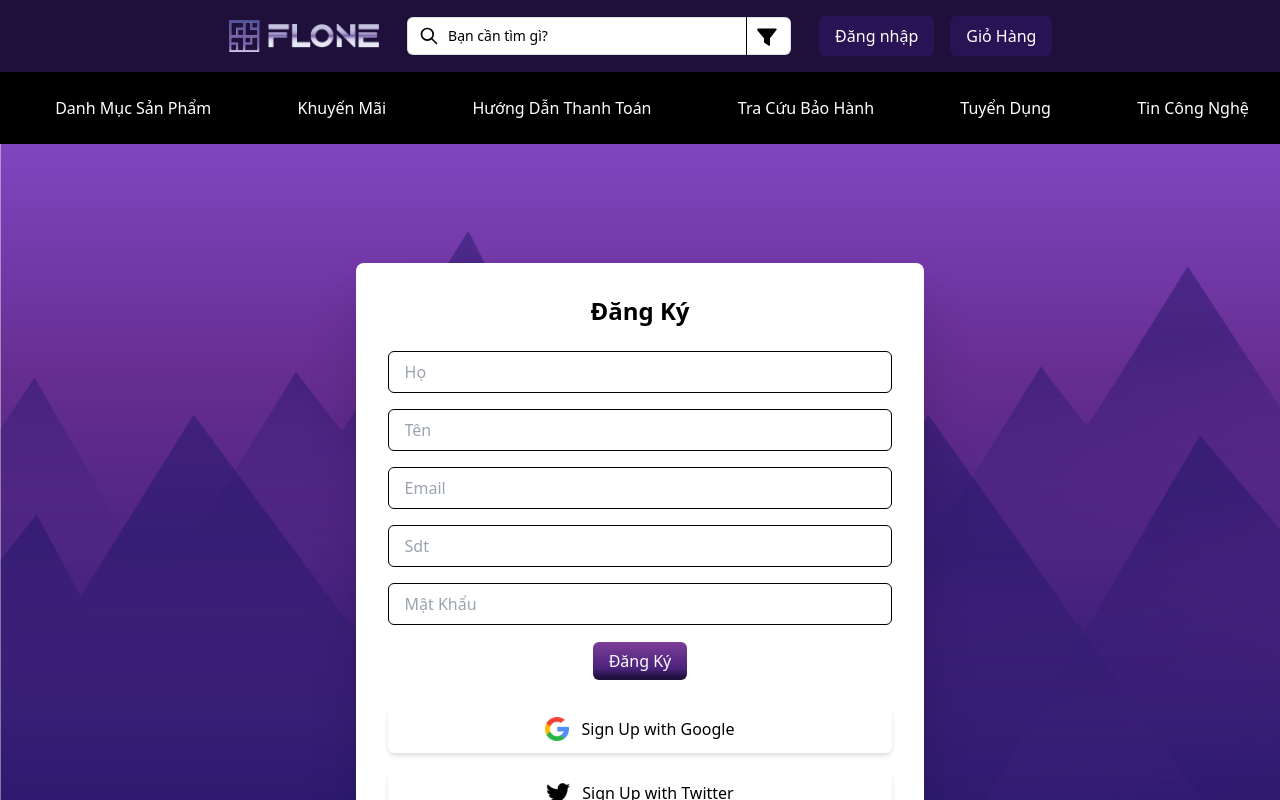
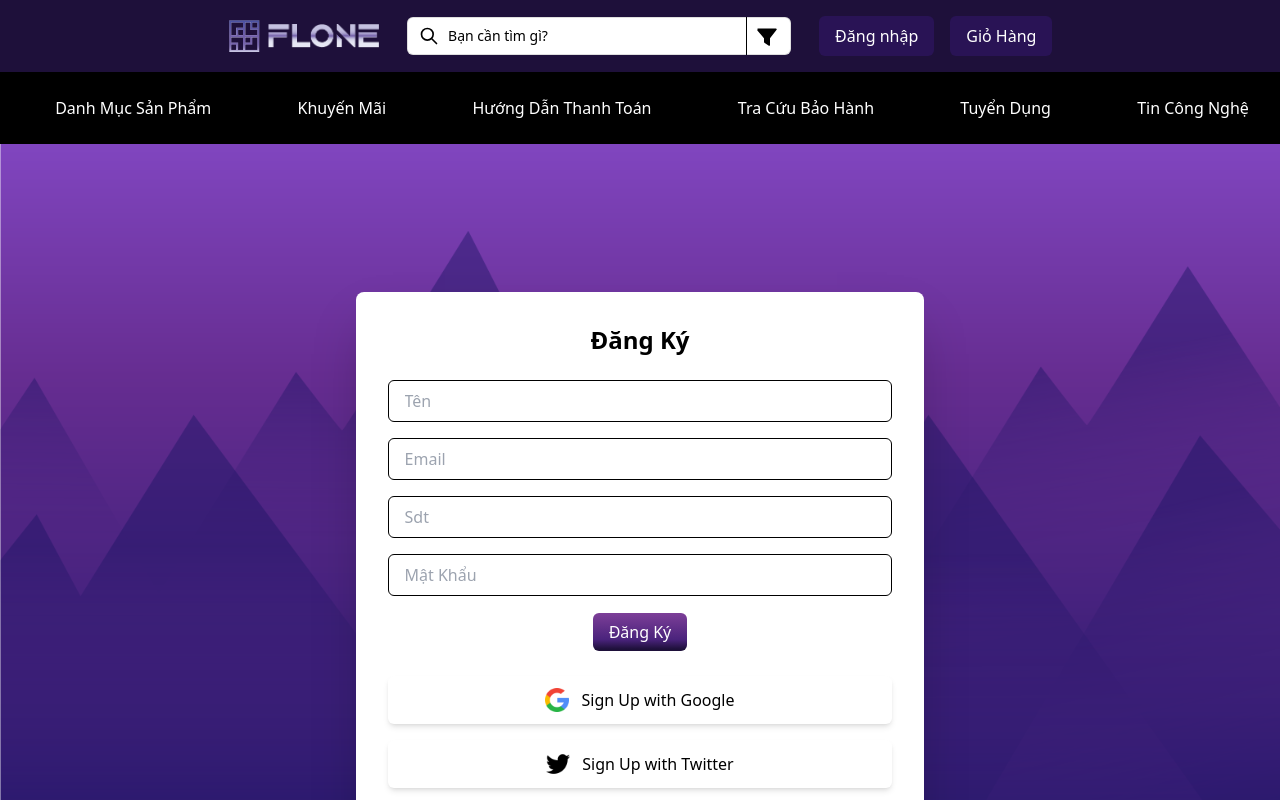
Before and after one commit to Yuta3108/Web-Flone, a React (Vite) app: page /dangky in a window 1280 px wide. Shown: the top 800 px of the page. Built offline with nearby package versions, Linux system fonts and the light colour scheme.

Commit message:
sua dang ky

```diff
--- a/src/Components/Auth/DangKy.jsx
+++ b/src/Components/Auth/DangKy.jsx
@@ -13,13 +13,13 @@
           <h2 className="text-2xl font-semibold text-center mb-6">Đăng Ký</h2>
           <form>
             {/* Họ Input */}
-            <div className="mb-4">
+            {/* <div className="mb-4">
               <input
                 type="Họ"
                 placeholder="Họ"
                 className="w-full px-4 py-2 border  rounded-md focus:outline-none focus:ring-2 focus:ring-purple"
               />
-            </div>
+            </div> */}
             {/* Tên Input */}
             <div className="mb-4">
               <input
```
